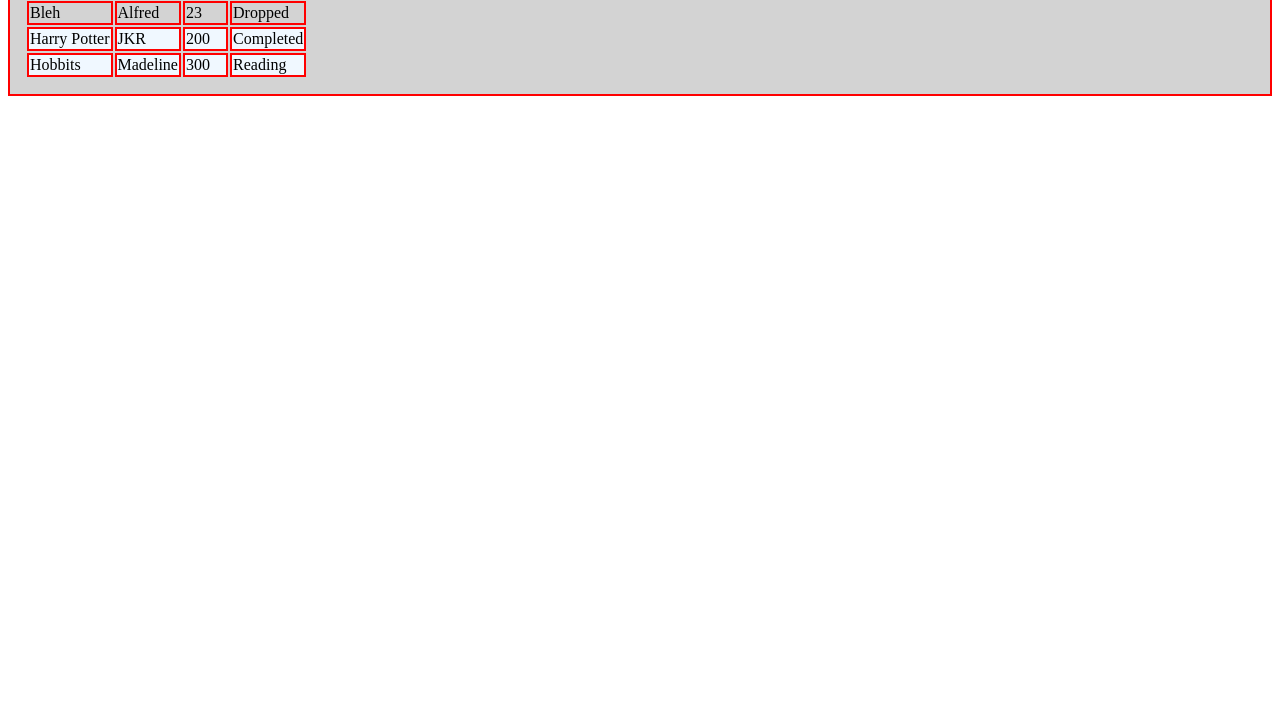
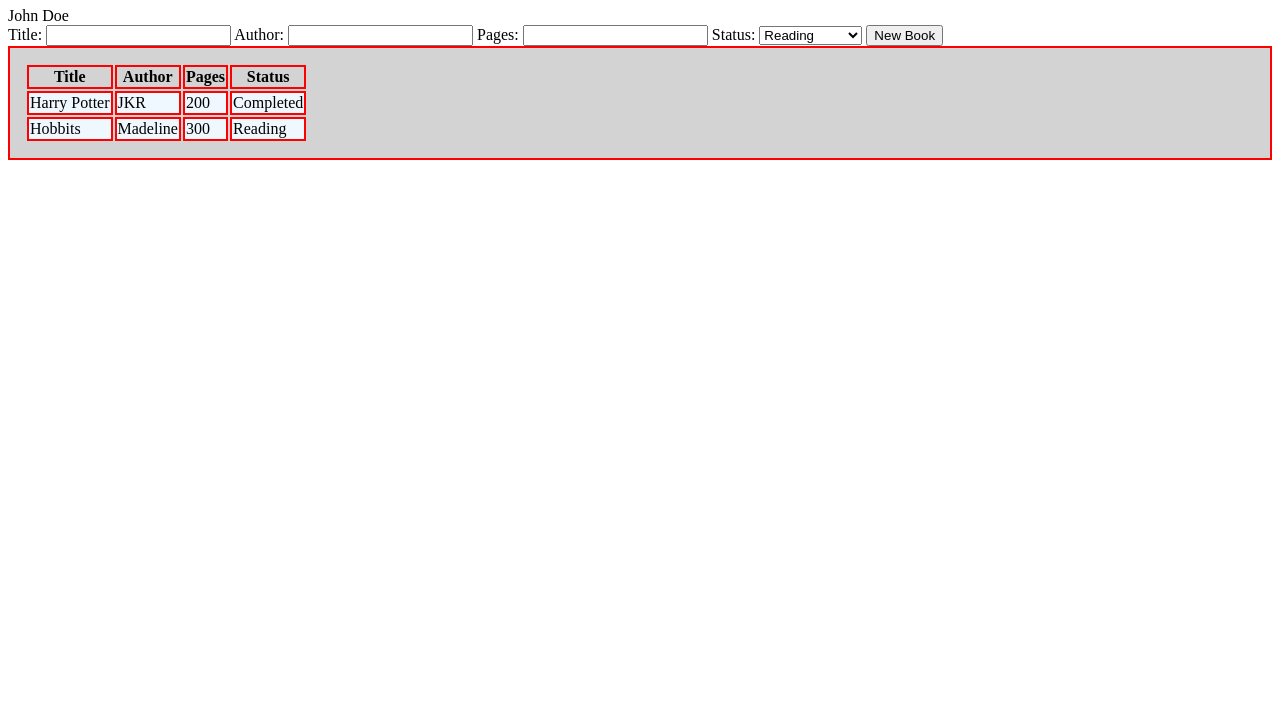
Before and after one commit to yosuanicolaus/odin-library, a plain HTML site: page index.html in a window 1280 px wide. Shown: the part 73-800 px from the top of the page. Drawn offline with Linux system fonts and the light colour scheme.

Commit message:
add page html layout

```diff
--- a/index.html
+++ b/index.html
@@ -4,11 +4,33 @@
     <meta charset="UTF-8" />
     <meta http-equiv="X-UA-Compatible" content="IE=edge" />
     <meta name="viewport" content="width=device-width, initial-scale=1.0" />
-    <link rel="stylesheet" href="./style.css">
+    <link rel="stylesheet" href="./style.css" />
     <title>TOP Project - Library</title>
   </head>
   <body>
-    <button id="new">New Book</button>
+    <header>
+      <h1>Library</h1>
+      <div>John Doe</div>
+    </header>
+
+    <div class="sidebar">
+      <label for="title">Title:</label>
+      <input type="text" name="title" id="title">
+      <label for="author">Author:</label>
+      <input type="text" name="author" id="author">
+      <label for="pages">Pages:</label>
+      <input type="number" name="pages" id="pages">
+      <label for="status">Status:</label>
+      <select name="status" id="status">
+        <option value="reading">Reading</option>
+        <option value="completed">Completed</option>
+        <option value="onhold">On Hold</option>
+        <option value="dropped">Dropped</option>
+        <option value="plantoread">Plan To Read</option>
+      </select>
+      <button id="new">New Book</button>
+    </div>
+
     <table id="container">
       <tr>
         <th>Title</th>
@@ -16,12 +38,6 @@
         <th>Pages</th>
         <th>Status</th>
       </tr>
-      <tr>
-        <td>Bleh</td>
-        <td>Alfred</td>
-        <td>23</td>
-        <td>Dropped</td>
-      </tr>
     </table>
 
     <script src="./library.js"></script>
```
